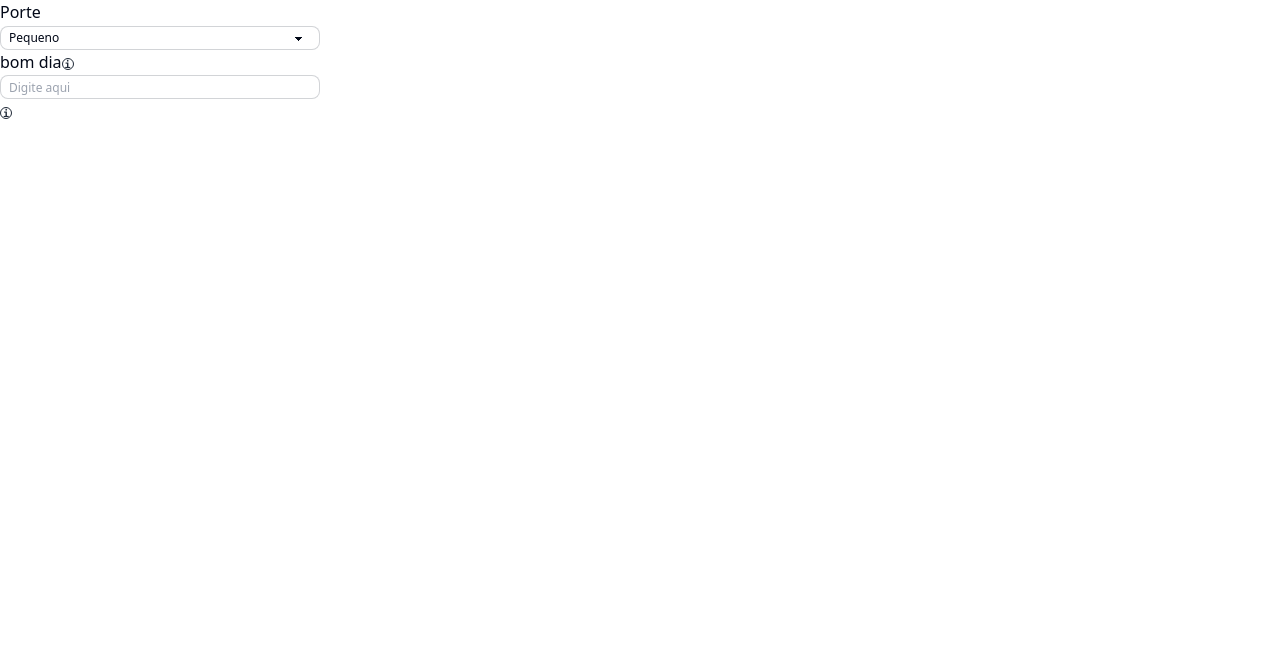
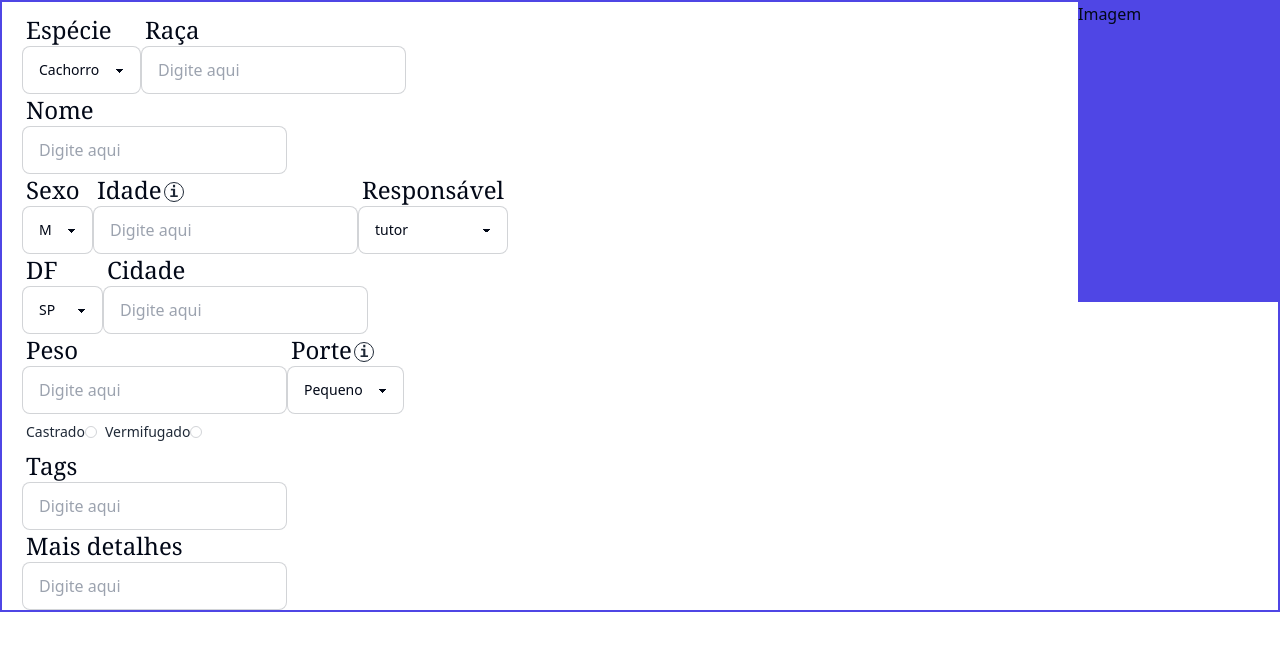
Before and after one commit to LucasOF23/AdoCAO, a Next.js app: page / in a window 1280 px wide. Shown: the top 650 px of the page. Built offline with nearby package versions, Linux system fonts and the light colour scheme.

Commit message:
Só falta fazer o desing da tela de forms

```diff
--- a/src/app/adoption/forms/page-forms.tsx
+++ b/src/app/adoption/forms/page-forms.tsx
@@ -1,28 +1,126 @@
-import { FormsSel, FormsItem } from "@/components/FormsSel";
+import { FormsSel, FormsSelProps, FormsItem } from "@/components/FormsSel";
 import { FormsInput, FormsInputProps } from "@/components/FormsInput";
-import { InfoB, InfoBProps } from "@/components/infoB";
+import Checkbox from "@/components/Checkbox";
 
 export default function PageForms() {
-  const items: FormsItem[] = [
-    {
-      id: 1,
-      label: "Pequeno",
-    },
-    {
-      id: 10,
-      label: "Médio",
-    },
-    {
-      id: 10,
-      label: "Grande",
-    },
-  ];
+  const ask_nome = <FormsInput key={0} title="Nome"></FormsInput>;
+  const ask_responsavel = (
+    <FormsSel
+      key={1}
+      title="Responsável"
+      items={[
+        { id: 0, label: "tutor" },
+        { id: 1, label: "dono" },
+        { id: 2, label: "herdeiro" },
+      ]}
+    ></FormsSel>
+  );
+  const ask_df = (
+    <FormsSel
+      key={2}
+      title="DF"
+      items={[
+        { id: 0, label: "SP" },
+        { id: 1, label: "SC" },
+        { id: 2, label: "MG" },
+      ]}
+    ></FormsSel>
+  );
+  const ask_cidade = <FormsInput key={3} title="Cidade"></FormsInput>;
+  const ask_sexo = (
+    <FormsSel
+      key={4}
+      title="Sexo"
+      items={[
+        { id: 0, label: "M" },
+        { id: 1, label: "F" },
+      ]}
+    ></FormsSel>
+  );
+  const ask_nasc = (
+    <FormsInput key={5} title="Idade">
+      <p>
+        Informe a estimativa de anos do seu animal. Coloque 0 caso ele somente
+        meses de vida
+      </p>
+    </FormsInput>
+  );
+  const ask_peso = <FormsInput key={6} title="Peso"></FormsInput>;
+  const ask_porte = (
+    <FormsSel
+      key={7}
+      title="Porte"
+      items={[
+        { id: 0, label: "Pequeno" },
+        { id: 1, label: "Médio" },
+        { id: 2, label: "Grande" },
+        { id: 3, label: "Grandão" },
+      ]}
+    >
+      <p>Dê uma zoiada na tabela de relação de doguinhos e cachorros</p>
+    </FormsSel>
+  );
+  const ask_especie = (
+    <FormsSel
+      key={8}
+      title="Espécie"
+      items={[
+        { id: 0, label: "Cachorro" },
+        { id: 1, label: "Gato" },
+        { id: 2, label: "Cobra" },
+      ]}
+    ></FormsSel>
+  );
+  const ask_raca = <FormsInput key={9} title="Raça"></FormsInput>;
+  const ask_castrado = <Checkbox key={10} text="Castrado"></Checkbox>;
+  const ask_vermifugado = <Checkbox key={11} text="Vermifugado"></Checkbox>;
+  const ask_tags = <FormsInput key={12} title="Tags"></FormsInput>;
+  const ask_detalhes = <FormsInput key={13} title="Mais detalhes"></FormsInput>;
+
   return (
-    <>
-      <FormsSel items={items} key={220} title="Porte" />
-      <FormsInput key={1} title="bom dia" />
-      <br />
-      <InfoB />
-    </>
+    <div className="flex border-solid border-2 border-indigo-600 pl-5 gap-1">
+      <div className="flex-auto flex flex-col flex-nowrap">
+        {/*Diferença entre topo e baixo */}
+        <div className="flex-auto flex flex-row flex-nowrap">
+          {/* Cima - divide entre rows e imagem*/}
+
+          <div className="grow flex flex-col flex-wrap pt-3">
+            {/* Itens  */}
+            <div className="flex flex-row flex-wrap">
+              {ask_especie}
+              {ask_raca}
+            </div>
+            <div className="flex flex-row flex-wrap">{ask_nome}</div>
+
+            <div className="flex flex-row flex-wrap">
+              {ask_sexo}
+              {ask_nasc}
+              {ask_responsavel}
+            </div>
+            <div className="flex flex-row flex-wrap">
+              {ask_df}
+              {ask_cidade}
+            </div>
+          </div>
+          <div className="flex-none bg-indigo-600 w-[200px] h-[300px]">
+            {/* Div de imagem */}Imagem
+          </div>
+        </div>
+        <div className="flex-auto flex flex-col flex-nowrap">
+          {/* Baixo - divide em rows*/}
+          <div className="flex flex-row">
+            {ask_peso}
+            {ask_porte}
+          </div>
+          <div className="flex flex-row">
+            {ask_castrado}
+            {ask_vermifugado}
+          </div>
+          <div className="flex flex-row">{ask_tags}</div>
+          <div className="flex flex-row">{ask_detalhes}</div>
+        </div>
+      </div>
+      <></>
+    </div>
   );
 }
--- a/src/app/page.tsx
+++ b/src/app/page.tsx
@@ -1,11 +1,14 @@
 import PageForms from "./adoption/forms/page-forms";
-import { Modal, ModalProps } from "@/components/Modal";
+import { Popup, PopupProps } from "@/components/PopUp";
+
+function batata() {}
 
 export default function Root() {
   return (
     <>
       <PageForms />
 
+      {/* <Popup on_close={batata} title="potato" text="asfaso"></Popup> */}
       {/* <Modal inset={10} /> */}
     </>
   );
--- a/src/components/Checkbox.tsx
+++ b/src/components/Checkbox.tsx
@@ -1,14 +1,30 @@
+"use client";
+import React, { useState } from "react";
 export type CheckboxProps = {
+  key: number;
   text: string;
 };
 
-export default function Checkbox({ text }: CheckboxProps) {
+export default function Checkbox({ key, text }: CheckboxProps) {
+  // Definindo o estado inicial do checkbox como desmarcado (unchecked)
+  const [isChecked, setIsChecked] = useState(false);
+
+  const handleCheckboxChange = () => {
+    // Altera o estado do checkbox quando clicado
+    setIsChecked(!isChecked);
+  };
+
   return (
     <>
       <div className="form-control">
         <label className="label cursor-pointer">
           <span className="label-text">{text}</span>
-          <input type="checkbox" defaultChecked className="checkbox" />
+          <input
+            type="checkbox"
+            checked={isChecked}
+            onChange={handleCheckboxChange}
+            className="checkbox w-3 h-3"
+          />
         </label>
       </div>
     </>
--- a/src/components/FormsInput.tsx
+++ b/src/components/FormsInput.tsx
@@ -1,23 +1,31 @@
-import { InfoB, InfoBProps } from "./infoB";
+import React, { ReactNode } from "react";
+import { InfoB } from "./infoB";
 
 export type FormsInputProps = {
+  children?: ReactNode | ReactNode[];
   key: number;
   title: string;
-  //   informative_button: InfoBProps;
 };
 
-export function FormsInput({ key, title }: FormsInputProps) {
+export function FormsInput({ children, key, title }: FormsInputProps) {
+  const childrenArray = React.Children.toArray(children);
   return (
-    <>
-      <div className="flex">
-        <h3>{title}</h3>
-        <InfoB />
+    <div className="max-w-full">
+      <div className="flex justify-left items-center">
+        <p className="text-2xl font-serif px-1">{title}</p>
+
+        {Array.isArray(childrenArray) &&
+          childrenArray.map((child, index) => (
+            <div key={index}>
+              <InfoB>{child}</InfoB>
+            </div>
+          ))}
       </div>
       <input
         type="text"
         placeholder="Digite aqui"
-        className="input input-bordered w-full max-w-xs input-xs"
+        className="input input-bordered w-full max-w-xs"
       />
-    </>
+    </div>
   );
 }
--- a/src/components/FormsSel.tsx
+++ b/src/components/FormsSel.tsx
@@ -1,24 +1,37 @@
+import React, { ReactNode } from "react";
+import { InfoB } from "./infoB";
 export type FormsItem = {
   id: number;
   label: string;
 };
 
 export type FormsSelProps = {
+  children?: ReactNode | ReactNode[];
   items: FormsItem[];
   key: number;
   title: string;
-  // question_button: QuestionButton;
 };
 
-export function FormsSel({ items, key, title }: FormsSelProps) {
+export function FormsSel({ children, items, key, title }: FormsSelProps) {
+  const childrenArray = React.Children.toArray(children);
+
   return (
-    <>
-      <h3>{title}</h3>
-      <select className="select select-bordered select-xs w-full max-w-xs">
+    <div className="inline-block min-w-min">
+      <div className="flex justify-left items-center">
+        <p className="text-2xl font-serif px-1">{title}</p>
+
+        {Array.isArray(childrenArray) &&
+          childrenArray.map((child, index) => (
+            <div key={index}>
+              <InfoB>{child}</InfoB>
+            </div>
+          ))}
+      </div>
+      <select className="select select-bordered w-full max-w-xs">
         {items.map((item) => (
           <option>{item.label}</option>
         ))}
       </select>
-    </>
+    </div>
   );
 }
--- a/src/components/Modal.tsx
+++ /dev/null
@@ -1,54 +0,0 @@
-import React, { MouseEvent, useEffect, useRef } from "react";
-// export type FormsItem = {
-//   id: number;
-//   label: string;
-// };
-
-export type ModalProps = {
-  on_close: () => void;
-};
-
-export function Modal({ on_close }: ModalProps) {
-  const modalRef = useRef();
-  const closeModal = () => {
-    // if (modalRef.current === e.target) {
-    console.log("batata");
-    on_close();
-    // }
-  };
-
-  return (
-    <div
-      className={
-        "fixed bg-black bg-opacity-10 backdrop-blur-[1px] flex items-center justify-center inset-0"
-      }
-    >
-      <div className="flex flex-col gap-0 text-white">
-        <button
-          //   onClick={closeModal}
-          className="btn btn-circle btn-xs btn-ghost btn-outline
-      min-w-0 min-h-0 h-3 w-3"
-        >
-          <svg
-            xmlns="http://www.w3.org/2000/svg"
-            fill="none"
-            viewBox="0 16 24 24"
-            stroke-width="1.5"
-            stroke="currentColor"
-            className="w-6 h-6"
-          >
-            <path
-              stroke-linecap="round"
-              stroke-linejoin="round"
-              d="M6 18 18 6M6 6l12 12"
-            />
-          </svg>
-        </button>
-
-        <div className="bg-indigo-600 rounded-xl px-2 py-2 flex flex-col gap-5 items-center mx-4">
-          <h1 className="text=3x1 font-extrabold">Tamanho dos animais</h1>
-        </div>
-      </div>
-    </div>
-  );
-}
--- a/src/components/infoB.tsx
+++ b/src/components/infoB.tsx
@@ -1,29 +1,28 @@
 "use client";
-import { useState } from "react";
-import { PopUp, PopUpProps } from "./PopUp";
-import { Modal, ModalProps } from "./Modal";
+import { useState, ReactNode } from "react";
+import { Popup, PopupProps } from "./PopUp";
 
 export type InfoBProps = {
-  popup: string; //PopUpProps;
+  children: ReactNode;
 };
 
-export function InfoB({ popup }: InfoBProps) {
+export function InfoB({ children }: InfoBProps) {
   const [showPopUp, setShowPopUp] = useState(false);
 
   return (
-    <div className="w-3 h-3">
+    <div className="w-4 h-4 flex justify-center align-items">
       <button
         className="btn btn-circle btn-xs btn-ghost btn-outline
-      min-w-0 min-h-0 h-3 w-3"
+      min-w-0 min-h-0 h-5 w-5"
         onClick={() => {
-          console.log("CLiqUEI");
           setShowPopUp(true);
         }}
       >
-        <p className="font-mono text-[10px]">i</p>
-
-        {showPopUp && <Modal on_close={() => setShowPopUp(false)} />}
+        <p className="font-mono text-[15px]">i</p>
       </button>
+      {showPopUp && (
+        <Popup on_close={() => setShowPopUp(false)}>{children}</Popup>
+      )}
     </div>
   );
 }
```
Also changed, not shown: src/components/PopUp.tsx (+56 -4 lines).
